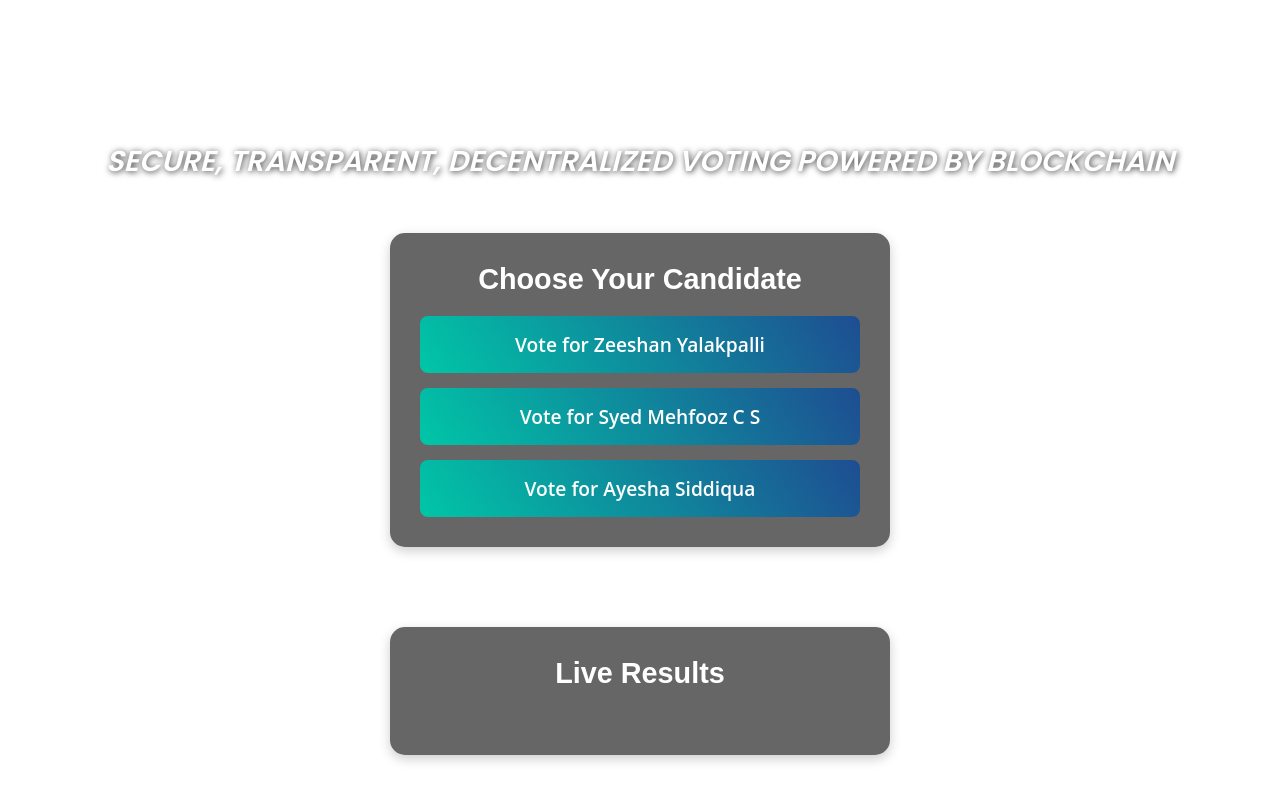
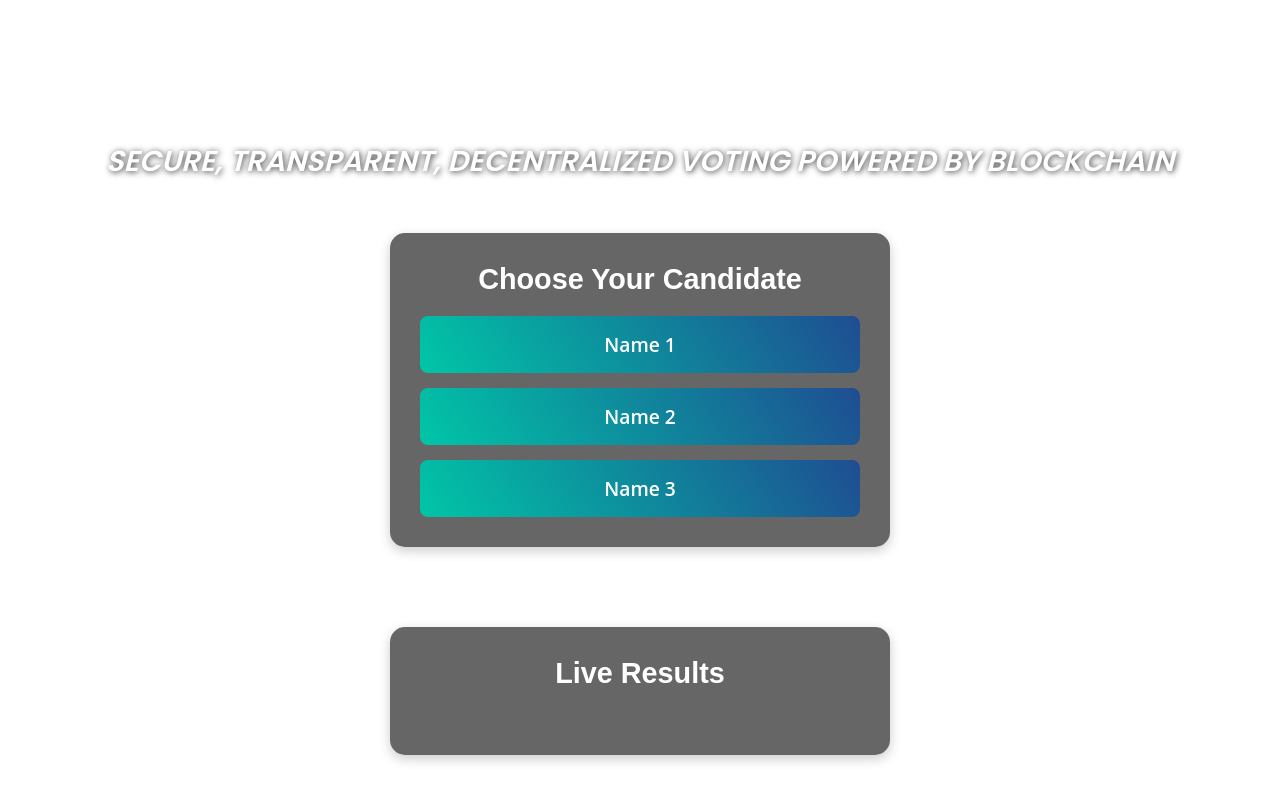
Before and after one commit to syedmehfooz47/Blockchain-Voting-System, a plain HTML site: page index.html in a window 1280 px wide. Shown: the top 800 px of the page. Drawn offline with Linux system fonts and the light colour scheme; a web font is replaced by a local one.

Commit message:
index.html

```diff
--- a/index.html
+++ b/index.html
@@ -23,9 +23,9 @@
             <div id="vote-box" class="vote-box">
                 <h3>Choose Your Candidate</h3>
                 <div id="vote-container" class="vote-row">
-                    <button onclick="vote(0)">Vote for Zeeshan Yalakpalli</button>
-                    <button onclick="vote(1)">Vote for Syed Mehfooz C S</button>
-                    <button onclick="vote(2)">Vote for Ayesha Siddiqua</button>
+                    <button onclick="vote(0)">Name 1</button>
+                    <button onclick="vote(1)">Name 2</button>
+                    <button onclick="vote(2)">Name 3</button>
                 </div>
             </div>
 
```
